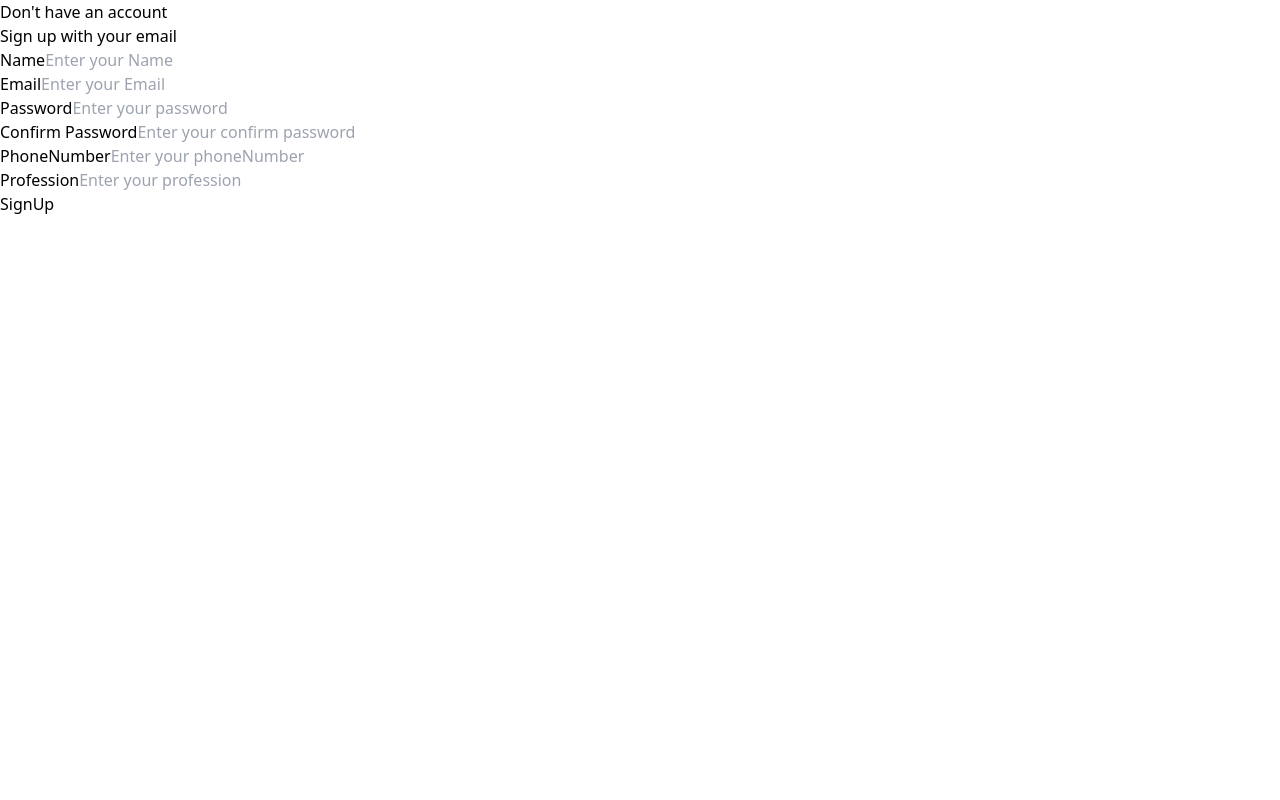
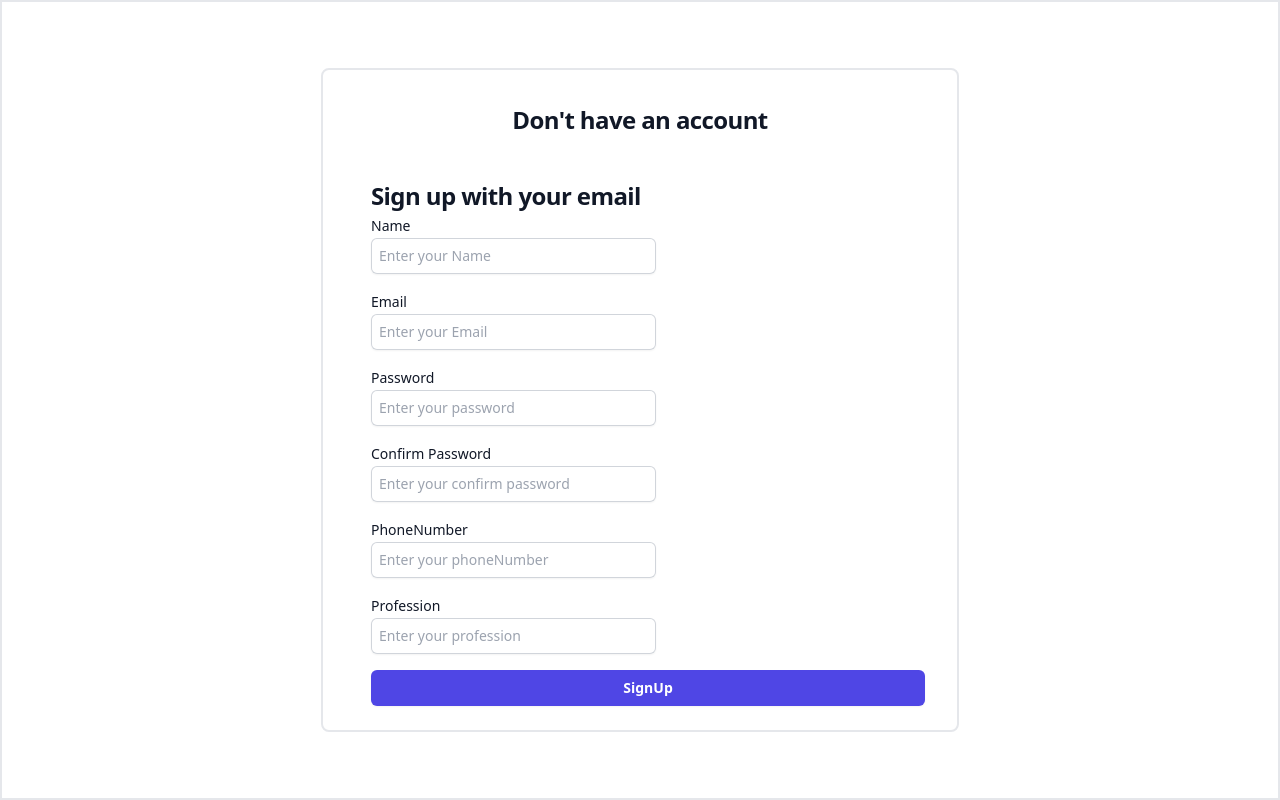
Before and after one commit to Srujan1527/chat-2.0, a Next.js app: page /signup in a window 1280 px wide. Built offline with nearby package versions, Linux system fonts and the light colour scheme.

Commit message:
Added lots of functionality

```diff
--- a/firebase/firebase.js
+++ b/firebase/firebase.js
@@ -12,12 +12,11 @@ import {
 import {
   getFirestore,
   doc,
-  addDoc,
   getDoc,
   getDocs,
   setDoc,
   updateDoc,
-  onSnapshot,
+  arrayUnion,
   collection,
 } from "firebase/firestore";
 import { getStorage } from "firebase/storage";
@@ -72,12 +71,12 @@ export const createUserMessageDocumentFromAuth = async (
     userAuth,
     message
   ) => {
-    console.log(userAuth.user.email)
+    console.log(userAuth.email)
     if (!userAuth) return;
     // lets write a  pseudo code of what we need to do now
     // 1) If user doesn't exits
     // 2) create/set the document with the data from userAuth in my collection
-    const userDocRef = doc(db, "messages", userAuth.user.uid);
+    const userDocRef = doc(db, "messages", userAuth.uid);
 
     const userSnapshot = await getDoc(userDocRef);
 
@@ -105,6 +104,32 @@ export const createUserMessageDocumentFromAuth = async (
     return userDocRef;
   };
 
+  export const queryToGetMessagesFromDb=async(userAuth)=>{
+    if(!userAuth) return
+    const uid= userAuth.uid
+
+
+    const docRef=doc(db,"messages",uid)
+
+    try{
+      const userSnapshot= await getDoc(docRef)
+
+
+      if(userSnapshot.exists()){
+
+        const messageData = userSnapshot.data();
+        const messages = [messageData];
+          return messages
+      }else{
+        return "No Such Document"
+      }
+
+    }catch(err){
+      console.log("Error querying messages:", error);
+    return null;
+    }
+
+  }
 
 
 
--- a/package.json
+++ b/package.json
@@ -18,7 +18,8 @@
     "react": "18.2.0",
     "react-dom": "18.2.0",
     "react-hook-form": "^7.43.9",
-    "react-redux": "^8.0.5"
+    "react-redux": "^8.0.5",
+    "redux-persist": "^6.0.0"
   },
   "devDependencies": {
     "@types/node": "20.1.0",
--- a/pages/_app.tsx
+++ b/pages/_app.tsx
@@ -1,12 +1,36 @@
 import '../styles/globals.css'
+import userReducer from '../state/state';
 import { Provider } from 'react-redux'
-import {store} from "../state/state"
+import { configureStore, getDefaultMiddleware } from "@reduxjs/toolkit";
+import {persistStore,persistReducer} from "redux-persist"
+import { PersistGate } from "redux-persist/integration/react";
+import storage from "redux-persist/lib/storage";
+
+const persistConfig = {
+  key: "chatting-app",
+  storage,
+};
+const persistedReducer = persistReducer(persistConfig, userReducer);
+const store = configureStore({
+  reducer: persistedReducer,
+  middleware: getDefaultMiddleware({
+    serializableCheck: false,
+  }),
+});
+
+
+let appPersistor=persistStore(store)
 function MyApp({ Component, pageProps }) {
+
+
+
 
  return (
    <Provider store={store}>
+<PersistGate loading={null} persistor={appPersistor}>
 
       <Component {...pageProps} />
+</PersistGate>
    </Provider>
 
  )
--- /dev/null
+++ b/pages/receiver.tsx
@@ -0,0 +1,86 @@
+import React, { useState ,useEffect} from "react";
+import { useSelector ,useDispatch} from "react-redux";
+import { setLogin, setMessages, setReceiverMail } from "../state/state";
+import { queryToGetMessagesFromDb } from "../firebase/firebase";
+
+import {
+
+  signInAuthUserEmailAndPassword,
+} from "../firebase/firebase";
+import { useRouter } from "next/router";
+
+const Receiver = () => {
+     const user= useSelector((state:any)=>state.user)
+  const [email, setEmail] = useState("");
+
+  const router=useRouter()
+  const dispatch=useDispatch()
+
+  const letsGo = async (e) => {
+    e.preventDefault();
+    try {
+        const data=await queryToGetMessagesFromDb(user)
+        const strigifiedData=JSON.stringify(data)
+        dispatch(setMessages({
+          messages:JSON.parse(strigifiedData)
+        }))
+
+
+
+      if (email==="") {
+        alert("Enter the receiver's mail address")
+
+      }else{
+        dispatch(setReceiverMail({
+            email:email
+        }))
+        router.push("/message")
+
+      }
+      //console.log(user.email);
+    } catch (error) {
+      if (error.code === "auth/wrong-password") {
+        alert("Incorrect Email or Password ");
+      } else if (error.code === "auth/user-not-found") {
+        alert("Email does not exits");
+      }
+      console.log("user creation encountered error", error.message);
+    }
+
+  };
+
+
+  return (
+    <div data-testid="lets-go" className="min-h-screen ">
+      <form onSubmit={letsGo} className="border-2 w-full  h-screen flex justify-center flex-col items-center">
+        <div className="w-4/12 border-2 p-4 rounded-lg ">
+
+        <h1 className="mt-4 mb-10 text-center text-2xl font-bold leading-9 tracking-tight text-gray-900">To Whom you want to send messages</h1>
+        <div className="mb-4 ml-8">
+          <label htmlFor="login-email"className="block text-sm font-medium leading-6 text-gray-900 mb-4">
+            Enter the receiver's email address
+          </label>
+          <input
+            type="email"
+            placeholder="Enter your email"
+            id="login-email"
+            required
+            value={email}
+            className="block  p-2 w-1/2 rounded-md border-0 py-1.5 text-gray-900 shadow-sm ring-1 ring-inset ring-gray-300 placeholder:text-gray-400 focus:ring-2 focus:ring-inset focus:ring-indigo-600 sm:text-sm sm:leading-6"
+            onChange={(e) => setEmail(e.target.value)}
+          />
+        </div>
+
+        <div className="w-20  mb-2 ml-8 flex w-full justify-center rounded-md bg-indigo-600 px-3 py-1.5 text-sm font-semibold leading-6 text-white shadow-sm hover:bg-indigo-500 focus-visible:outline focus-visible:outline-2 focus-visible:outline-offset-2 focus-visible:outline-indigo-600">
+          <button type="submit" className="button">
+            Lets Go{" "}
+          </button>
+
+        </div>
+        </div>
+      </form>
+    </div>
+  );
+};
+
+export default Receiver;
--- a/pages/signup.tsx
+++ b/pages/signup.tsx
@@ -65,18 +65,20 @@ const SignUp = () => {
     }
   };
   return (
-    <div data-testid="sign-up" className="sign-up-container">
-      <form className="sign-up-form-container">
+    <div data-testid="sign-up" className="min-h-screen ">
+      <form className="border-2 w-full  h-screen flex justify-center flex-col items-center">
+        <div className="w-1/2 border-2 p-4 rounded-lg ">
+
         <div className="heading-container">
-          <h2 className="heading">Don't have an account</h2>
-          <span className="span-heading">Sign up with your email</span>
+          <h2 className="mt-4 mb-10 text-center text-2xl font-bold leading-9 tracking-tight text-gray-900">Don't have an account</h2>
+          <span className="mt-4 ml-8  mb-14 text-center text-2xl font-bold leading-9 tracking-tight text-gray-900">Sign up with your email</span>
         </div>
-        <div className="input-container">
-          <label htmlFor="name" className="label">
+        <div className="mb-4 ml-8">
+          <label htmlFor="name"className="block text-sm font-medium leading-6 text-gray-900">
             Name
           </label>
           <input
-            className="input"
+            className="block  p-2 w-1/2 rounded-md border-0 py-1.5 text-gray-900 shadow-sm ring-1 ring-inset ring-gray-300 placeholder:text-gray-400 focus:ring-2 focus:ring-inset focus:ring-indigo-600 sm:text-sm sm:leading-6"
 
             type="text"
             id="name"
@@ -87,13 +89,13 @@ const SignUp = () => {
             value={displayName}
           />
         </div>
-        <div className="input-container">
-          <label htmlFor="email" className="label">
+        <div className="mb-4 ml-8">
+          <label htmlFor="email" className="block text-sm font-medium leading-6 text-gray-900">
             Email
           </label>
           <input
 
-            className="input"
+            className="block  p-2 w-1/2 rounded-md border-0 py-1.5 text-gray-900 shadow-sm ring-1 ring-inset ring-gray-300 placeholder:text-gray-400 focus:ring-2 focus:ring-inset focus:ring-indigo-600 sm:text-sm sm:leading-6"
             type="email"
             required
             id="email"
@@ -104,12 +106,12 @@ const SignUp = () => {
           />
         </div>
 
-        <div className="input-container">
-          <label htmlFor="password" className="label">
+        <div className="mb-4 ml-8">
+          <label htmlFor="password" className="block text-sm font-medium leading-6 text-gray-900">
             Password
           </label>
           <input
-            className="input"
+            className="block  p-2 w-1/2 rounded-md border-0 py-1.5 text-gray-900 shadow-sm ring-1 ring-inset ring-gray-300 placeholder:text-gray-400 focus:ring-2 focus:ring-inset focus:ring-indigo-600 sm:text-sm sm:leading-6"
 
             type="password"
             required
@@ -120,13 +122,13 @@ const SignUp = () => {
             value={password}
           />
         </div>
-        <div className="input-container">
-          <label htmlFor="c-password" className="label">
+        <div className="mb-4 ml-8">
+          <label htmlFor="c-password" className="block text-sm font-medium leading-6 text-gray-900">
             Confirm Password
           </label>
           <input
 
-            className="input"
+          className="block  p-2 w-1/2 rounded-md border-0 py-1.5 text-gray-900 shadow-sm ring-1 ring-inset ring-gray-300 placeholder:text-gray-400 focus:ring-2 focus:ring-inset focus:ring-indigo-600 sm:text-sm sm:leading-6"
             type="password"
             required
             id="c-password"
@@ -136,13 +138,13 @@ const SignUp = () => {
             value={confirmPassword}
           />
         </div>
-        <div className="input-container">
-          <label htmlFor="phoneNumber" className="label">
+        <div className="mb-4 ml-8">
+          <label htmlFor="phoneNumber"className="block text-sm font-medium leading-6 text-gray-900">
             PhoneNumber
           </label>
           <input
 
-            className="input"
+        className="block  p-2 w-1/2 rounded-md border-0 py-1.5 text-gray-900 shadow-sm ring-1 ring-inset ring-gray-300 placeholder:text-gray-400 focus:ring-2 focus:ring-inset focus:ring-indigo-600 sm:text-sm sm:leading-6"
             type="number"
             required
             id="phoneNumber"
@@ -152,13 +154,13 @@ const SignUp = () => {
             value={phoneNumber}
           />
         </div>
-        <div className="input-container">
-          <label htmlFor="profession" className="label">
+        <div className="mb-4 ml-8">
+          <label htmlFor="profession" className="block text-sm font-medium leading-6 text-gray-900">
             Profession
           </label>
           <input
 
-            className="input"
+      className="block  p-2 w-1/2 rounded-md border-0 py-1.5 text-gray-900 shadow-sm ring-1 ring-inset ring-gray-300 placeholder:text-gray-400 focus:ring-2 focus:ring-inset focus:ring-indigo-600 sm:text-sm sm:leading-6"
             type="text"
             required
             id="profession"
@@ -171,9 +173,13 @@ const SignUp = () => {
         {user && (
           <span className="message">User has been successfully Created</span>
         )}
-        <button type="submit" onClick={signUp} className="button">
+        <div className="flex ml-8  mt-4 justify-start items-center">
+
+        <button type="submit" onClick={signUp} className=" w-20 mb-2 mr-4 flex w-full justify-center rounded-md bg-indigo-600 px-3 py-1.5 text-sm font-semibold leading-6 text-white shadow-sm hover:bg-indigo-500 focus-visible:outline focus-visible:outline-2 focus-visible:outline-offset-2 focus-visible:outline-indigo-600">
           SignUp
         </button>
+        </div>
+        </div>
       </form>
     </div>
   );
```
Also changed, not shown: pages/login.tsx (+19 -16 lines), pages/message.tsx (+44 -42 lines), state/state.ts (+13 -12 lines), 1 other file (tests, documents, lock files or other folders).
